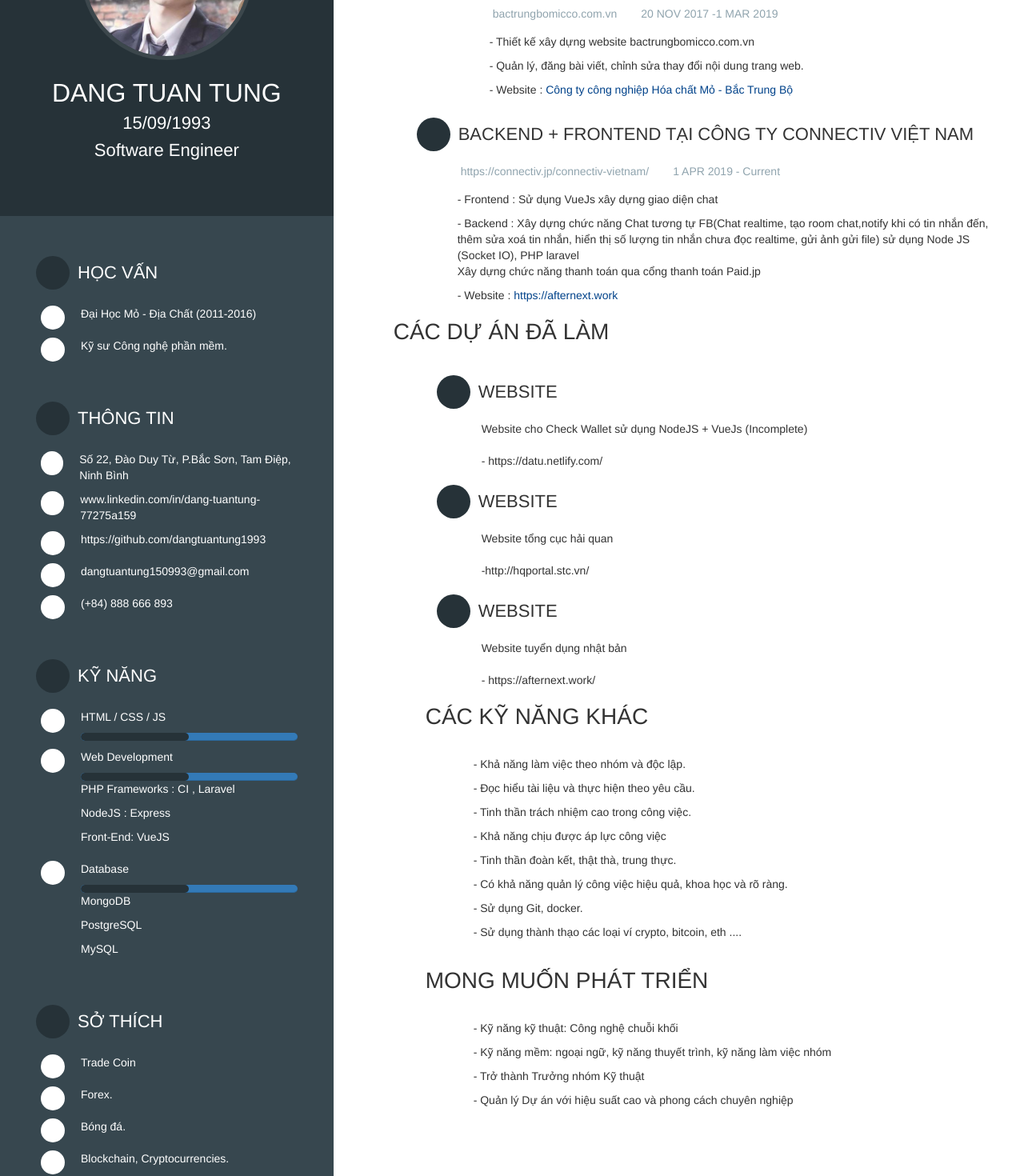
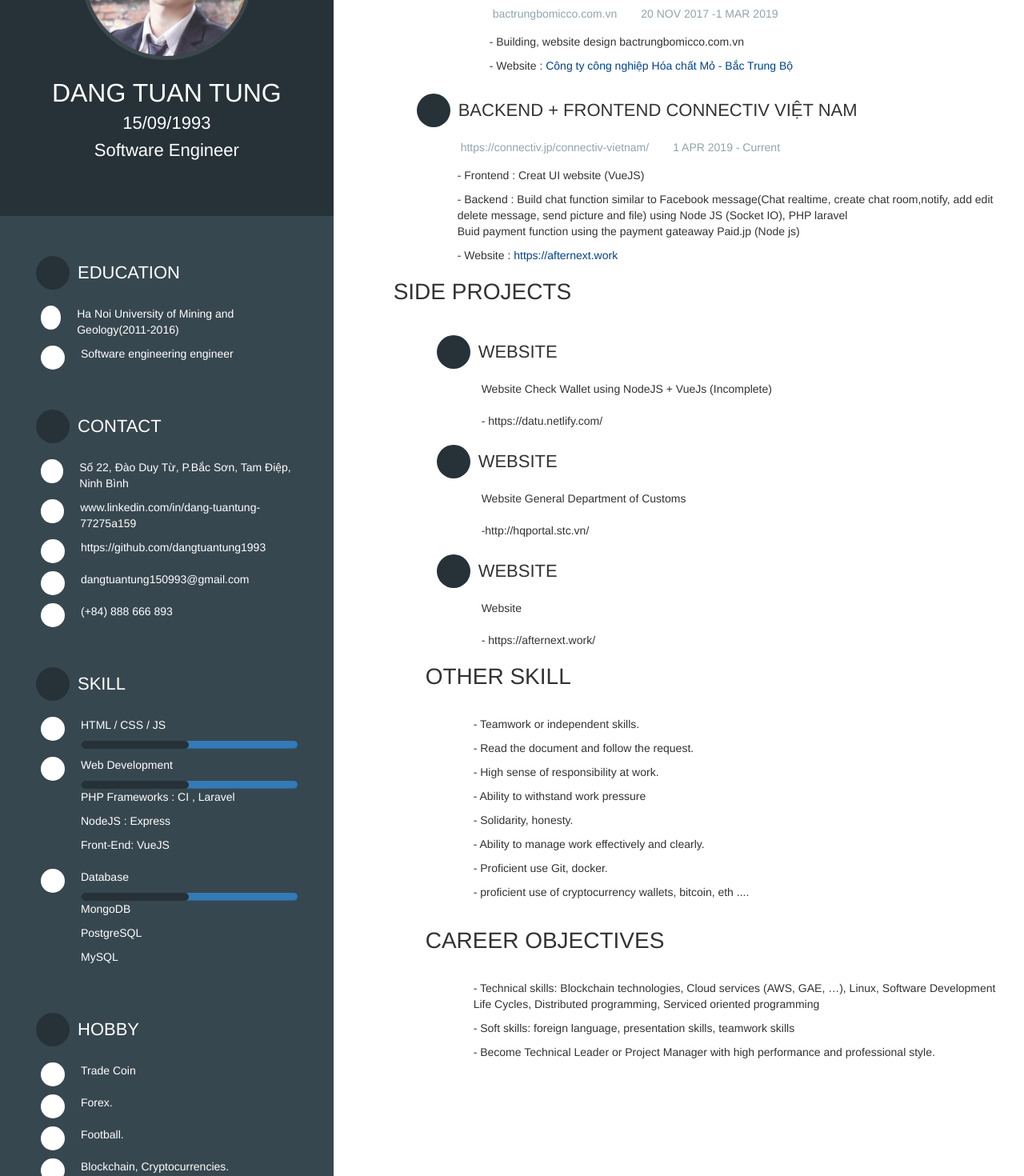
Before and after one commit to dangtuantung1993/TungCV, a Vue app: page / in a window 1280 px wide. Shown: the part 200-1670 px from the top of the page at 80% size. Built offline with nearby package versions, Linux system fonts and the light colour scheme; some icons are missing.

Commit message:
update CV

```diff
--- a/src/App.vue
+++ b/src/App.vue
@@ -17,17 +17,17 @@
         <div class="module">
           <h3 class="module__title">
             <i class="fas fa-graduation-cap circle circle--medium"></i>
-            <span>Học Vấn</span>
+            <span>Education</span>
           </h3>
           <div class="module__content">
             <ul>
               <li class="flex">
                 <i class="fas fa-school circle circle--small circle--white"></i>
-                <div>Đại Học Mỏ - Địa Chất (2011-2016)</div><br>
+                <div>Ha Noi University of Mining and Geology(2011-2016)</div><br>
               </li>
               <li class="flex">
                 <i class="fas fa-graduation-cap circle circle--small circle--white"></i>
-                <div>Kỹ sư Công nghệ phần mềm.</div>
+                <div>Software engineering engineer</div>
               </li>
             </ul>
           </div>
@@ -36,7 +36,7 @@
         <div class="module">
           <h3 class="module__title">
             <i class="fas fa-address-book circle circle--medium"></i>
-            <span>Thông Tin</span>
+            <span>Contact</span>
           </h3>
           <div class="module__content">
             <ul>
@@ -67,7 +67,7 @@
         <div class="module module--progress">
           <h3 class="module__title">
             <i class="fa fa-graduation-cap circle circle--medium"></i>
-            <span>Kỹ Năng</span>
+            <span>Skill</span>
           </h3>
           <div class="module__content">
             <ul>
@@ -105,7 +105,7 @@
         <div class="module">
           <h3 class="module__title">
             <i class="fas fa-thumbs-up circle circle--medium"></i>
-            <span>Sở Thích</span>
+            <span>Hobby</span>
           </h3>
           <div class="module__content">
             <ul>
@@ -119,7 +119,7 @@
               </li>
               <li class="flex">
                 <i class="fas fa-futbol circle circle--small circle--white"></i>
-                <div>Bóng đá.</div>
+                <div>Football.</div>
               </li>
               <li class="flex">
                 <i class="fab fa-bitcoin circle circle--small circle--white"></i>
@@ -134,7 +134,7 @@
         <div class="section">
           <h2 class="section__title">
             <i class="fas fa-business-time circle circle--large"></i>
-            <span>Kinh nghiệm</span>
+            <span>Experience</span>
           </h2>
           <div class="section__content">
             <div class="module">
@@ -147,8 +147,7 @@
               </div>
               <div class="module__content">
                 <ul class="title title-margin">
-                <li>- Thiết kế xây dựng website bactrungbomicco.com.vn</li>
-                <li>- Quản lý, đăng bài viết, chỉnh sửa thay đổi nội dung trang web.</li>
+                <li>- Building, website design bactrungbomicco.com.vn</li>
                 <li>- Website : <a href="http://bactrungbomicco.com.vn">Công ty công nghiệp Hóa chất Mỏ - Bắc Trung Bộ </a>
                 </li>
                 </ul>
@@ -161,7 +160,7 @@
             <div class="module">
               <h3 class="module__title">
                 <i class="fa fa-globe circle circle--medium"></i>
-                <span>Backend + Frontend tại công ty Connectiv Việt Nam</span></h3>
+                <span>Backend + Frontend Connectiv Việt Nam</span></h3>
               <div class="module__meta">
                   <span><i class="fa fa-building-o"></i>https://connectiv.jp/connectiv-vietnam/</span>
                   <span><i class="fa fa-calendar"></i>1 APR 2019 - Current </span>
@@ -169,9 +168,9 @@
               <div class="module__content">
                 <ul class="title title-margin">
 
-                <li>- Frontend : Sử dụng VueJs xây dựng giao diện chat</li>
-                <li>- Backend : Xây dựng chức năng Chat tương tự FB(Chat realtime, tạo room chat,notify khi có tin nhắn đến, thêm sửa xoá tin nhắn, hiển thị số lượng tin nhắn chưa đọc realtime, gửi ảnh gửi file) sử dụng Node JS (Socket IO), PHP laravel <br>
-                                Xây dựng chức năng thanh toán qua cổng thanh toán Paid.jp
+                <li>- Frontend : Creat UI website (VueJS)</li>
+                <li>- Backend : Build chat function similar to Facebook message(Chat realtime, create chat room,notify, add edit delete message, send picture and file) using Node JS (Socket IO), PHP laravel <br>
+                                Buid payment function using the payment gateaway Paid.jp (Node js)
                 </li>
 
                 <li>- Website : <a href="https://afternext.work">https://afternext.work</a></li>
@@ -183,7 +182,7 @@
         <div class="section">
           <h2 class="section__title">
             <i class="fas fa-project-diagram circle circle--large"></i>
-            <span>Các dự án đã làm</span>
+            <span>Side projects</span>
           </h2>
           <div class="section__content">
             <div class="module">
@@ -194,7 +193,7 @@
                 <ul>
                   <li class="flex">
                     <i class="fa fa-globe circle circle--small circle--white"></i>
-                    <div>Website cho Check Wallet sử dụng NodeJS + VueJs (Incomplete)</div>
+                    <div>Website Check Wallet using NodeJS + VueJs (Incomplete)</div>
 
                   </li>
                   <li class="flex">- https://datu.netlify.com/</li>
@@ -213,7 +212,7 @@
                 <ul>
                   <li class="flex">
                     <i class="fa fa-globe circle circle--small circle--white"></i>
-                    <div>Website tổng cục hải quan</div>
+                    <div>Website General Department of Customs</div>
 
                   </li>
                   <li class="flex">-http://hqportal.stc.vn/</li>
@@ -232,7 +231,7 @@
                 <ul>
                   <li class="flex">
                     <i class="fa fa-globe circle circle--small circle--white"></i>
-                    <div>Website tuyển dụng nhật bản</div>
+                    <div>Website</div>
 
                   </li>
                   <li class="flex">- https://afternext.work/</li>
@@ -246,21 +245,21 @@
         <div class="section">
           <h2 class="section__title">
             <i class="fa fa-briefcase circle circle--large"></i>
-            <span>CÁC KỸ NĂNG KHÁC</span>
+            <span>Other skill</span>
           </h2>
           <div class="section__content">
             <div class="module">
               <div class="module__content">
                 <ul class="title">
 
-                <li>- Khả năng làm việc theo nhóm và độc lập.</li>
-                <li>- Đọc hiểu tài liệu và thực hiện theo yêu cầu.­</li>
-                <li>- Tinh thần trách nhiệm cao trong công việc.</li>
-                <li>- Khả năng chịu được áp lực công việc</li>
-                <li>- Tinh thần đoàn kết, thật thà, trung thực.</li>
-                <li>- Có khả năng quản lý công việc hiệu quả, khoa học và rõ ràng.</li>
-                <li>- Sử dụng Git, docker.</li>
-                <li>- Sử dụng thành thạo các loại ví crypto, bitcoin, eth ....</li>
+                <li>- Teamwork or independent skills.</li>
+                <li>- Read the document and follow the request.­</li>
+                <li>- High sense of responsibility at work.</li>
+                <li>- Ability to withstand work pressure</li>
+                <li>- Solidarity, honesty.</li>
+                <li>- Ability to manage work effectively and clearly.</li>
+                <li>- Proficient use Git, docker.</li>
+                <li>- proficient use of cryptocurrency wallets, bitcoin, eth ....</li>
                 </ul>
               </div>
             </div><!-- End .module #4 -->
@@ -271,16 +270,16 @@
         <div class="section">
             <h2 class="section__title">
               <i class="fa fa-briefcase circle circle--large"></i>
-              <span>Mong Muốn Phát Triển</span>
+              <span>Career Objectives</span>
             </h2>
             <div class="section__content">
               <div class="module">
                 <div class="module__content">
                   <ul  class="title">
-                    <li>- Kỹ năng kỹ thuật: Công nghệ chuỗi khối</li>
-                    <li>- Kỹ năng mềm: ngoại ngữ, kỹ năng thuyết trình, kỹ năng làm việc nhóm</li>
-                    <li>- Trở thành Trưởng nhóm Kỹ thuật </li>
-                    <li>- Quản lý Dự án với hiệu suất cao và phong cách chuyên nghiệp</li>
+                    <li>- Technical skills: Blockchain technologies, Cloud services (AWS, GAE, …), Linux, Software Development Life Cycles, Distributed programming, Serviced oriented programming</li>
+                    <li>- Soft skills: foreign language, presentation skills, teamwork skills</li>
+                    <li>- Become Technical Leader or Project Manager with high performance and professional style.</li>
+
                   </ul>
                 </div>
               </div><!-- End .module #7 -->
```
